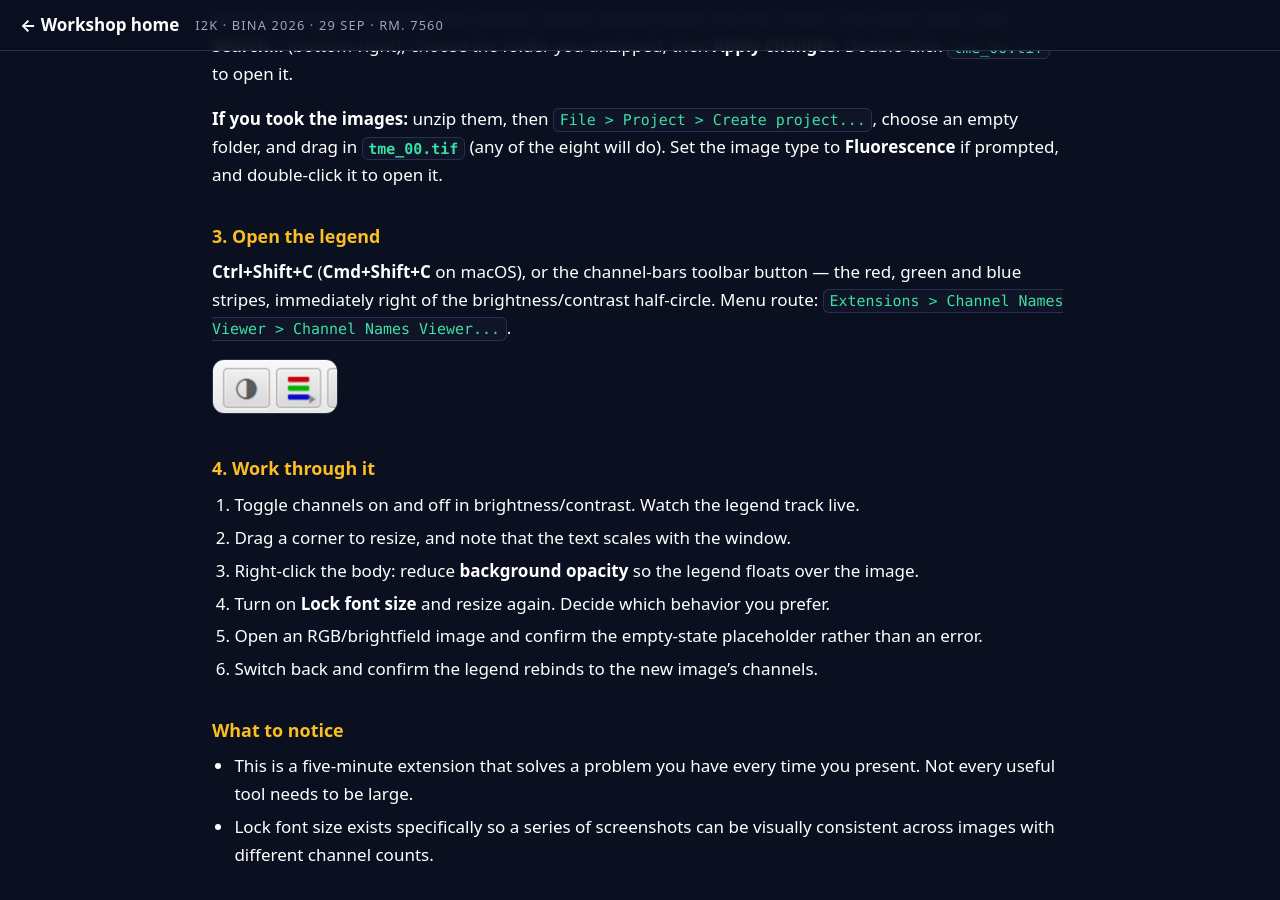
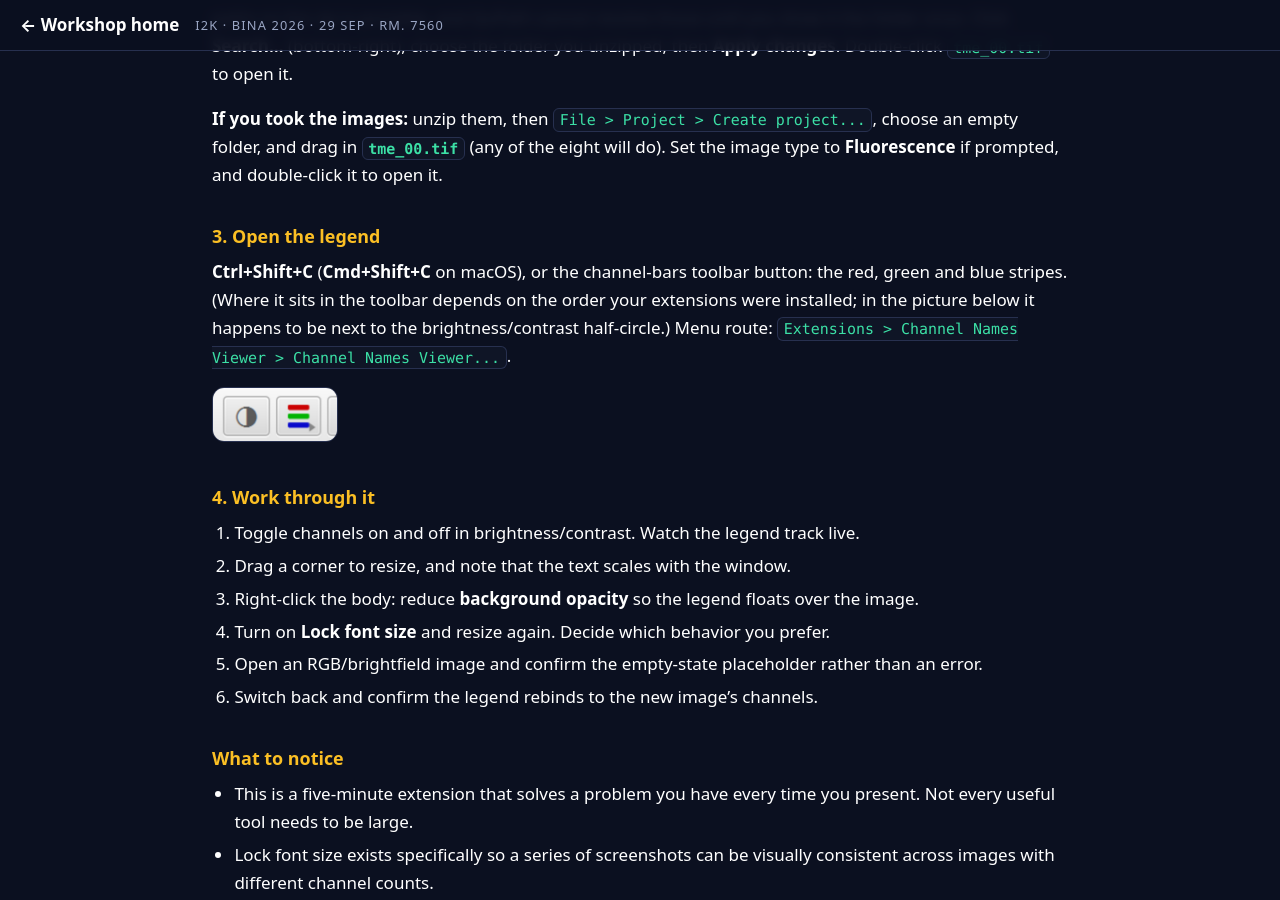
Before and after one commit to MichaelSNelson/BINA-I2K-2026-QuPath-Extensions, a Jekyll site: the page built from docs/11-channel-names-viewer.md, in a window 1280 px wide and 900 px high, scrolled down 3239 px. Built offline with Jekyll 4.4.1, drawn with Linux system fonts in a browser that asks for light colours.

Commit message:
Guide 11: toolbar position no longer tied to the brightness button
Claude-Session: https://claude.ai/code/session_01KwiACUr5MacuDvqp74c96o

```diff
--- a/docs/11-channel-names-viewer.md
+++ b/docs/11-channel-names-viewer.md
@@ -109,9 +109,10 @@ empty folder, and drag in **`tme_00.tif`** (any of the eight will do). Set the i
 
 ### 3. Open the legend
 
-**Ctrl+Shift+C** (**Cmd+Shift+C** on macOS), or the channel-bars toolbar button — the red, green
-and blue stripes, immediately right of the brightness/contrast half-circle. Menu route:
-`Extensions > Channel Names Viewer > Channel Names Viewer...`.
+**Ctrl+Shift+C** (**Cmd+Shift+C** on macOS), or the channel-bars toolbar button: the red, green
+and blue stripes. (Where it sits in the toolbar depends on the order your extensions were
+installed; in the picture below it happens to be next to the brightness/contrast half-circle.)
+Menu route: `Extensions > Channel Names Viewer > Channel Names Viewer...`.
 
 <img src="../images/channel-names-viewer/toolbar-button.png" alt="Two QuPath toolbar buttons side by side: on the left the brightness and contrast button, a circle half filled, and on the right the Channel Names Viewer button, three stacked horizontal stripes in red, green and blue with a small gray triangle at its lower right" width="126">
 
```
